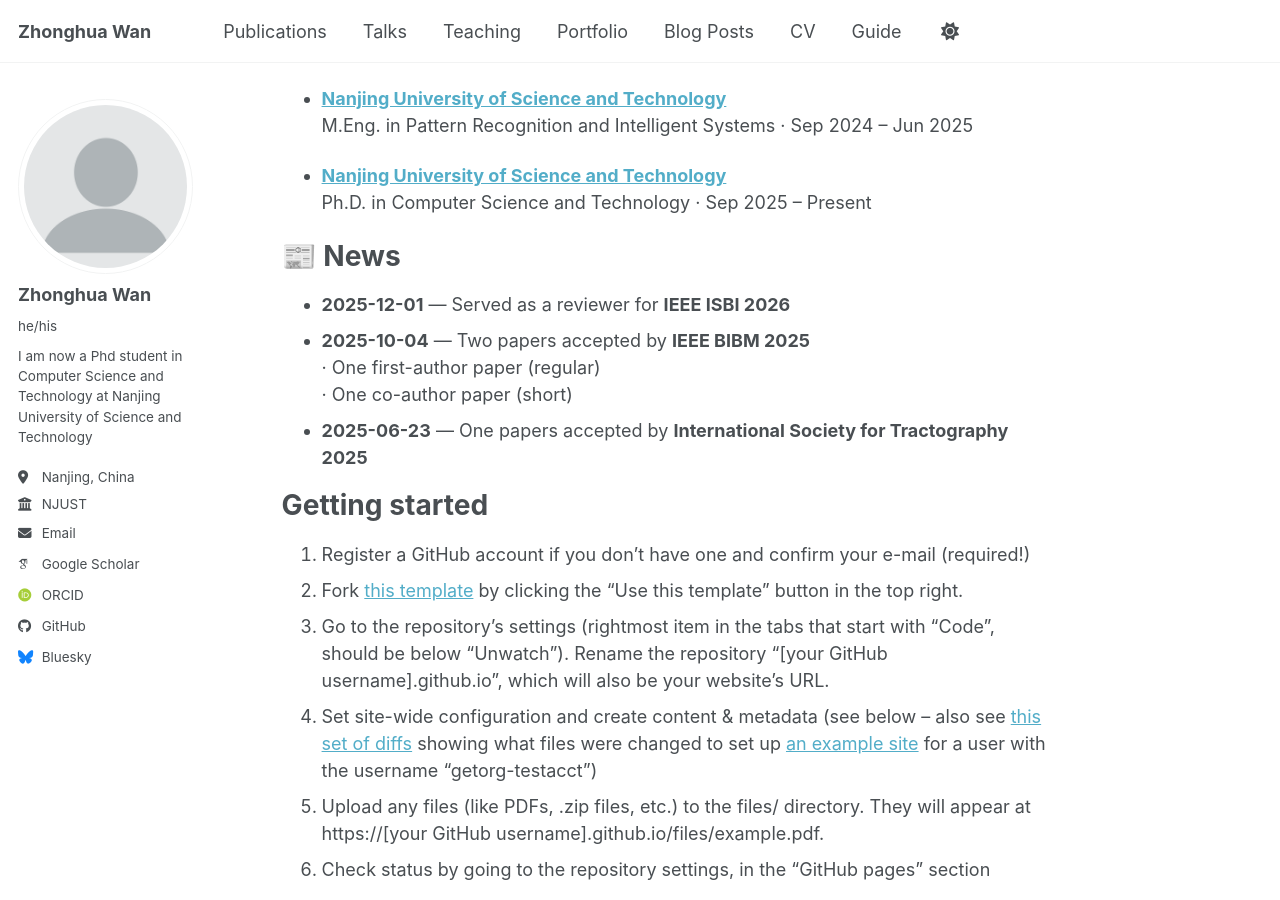
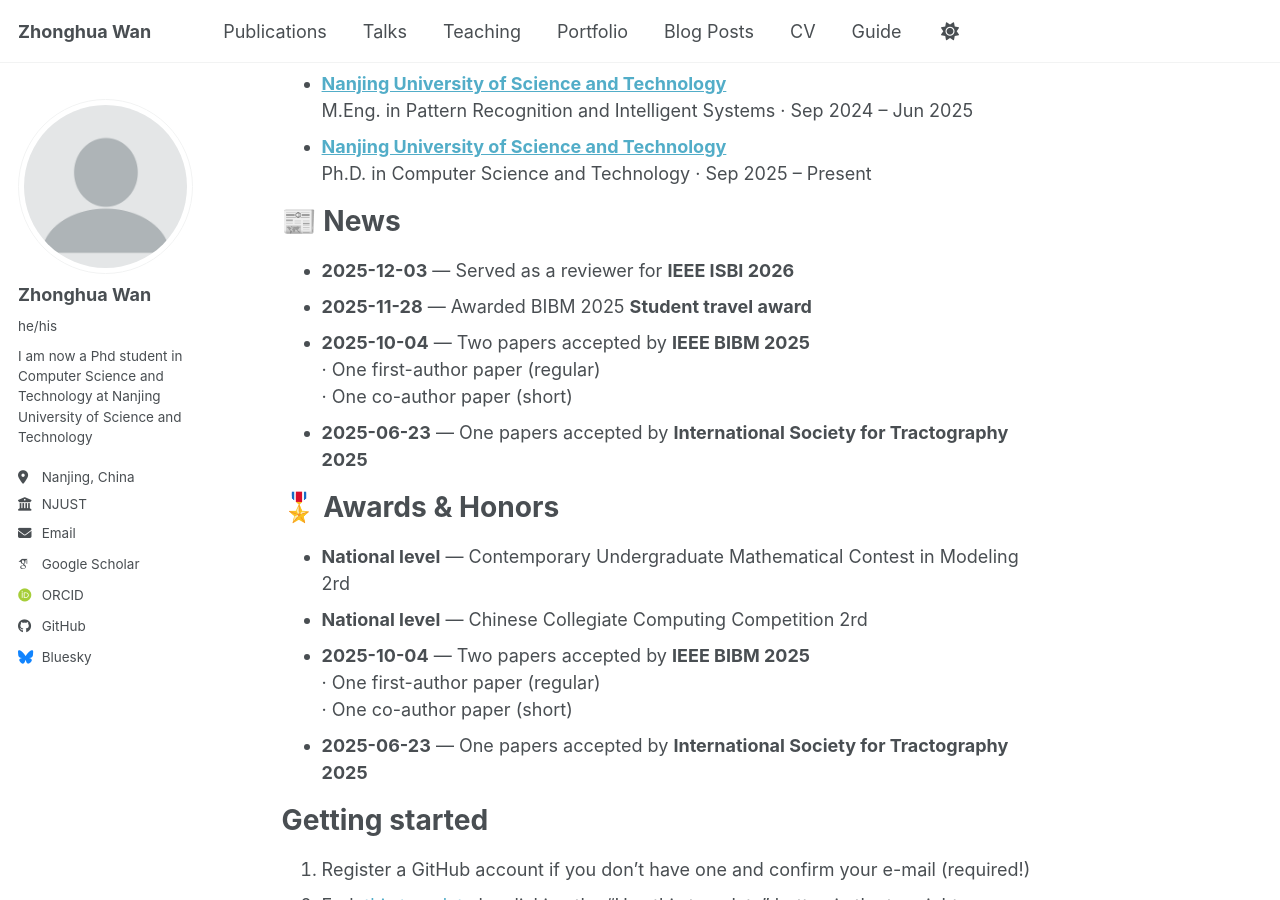
Before and after one commit to WanZhonghua/WanZhonghua.github.io, a Jekyll site: the page built from _pages/about.md, in a window 1280 px wide and 900 px high, scrolled down 344 px. Built offline with Jekyll 4.4.1, drawn with Linux system fonts in a browser that asks for light colours; some web fonts are replaced; a script bundle is joined from its source files by our own code; library files that are not in the unit come from our copies.

Commit message:
Update about.md

```diff
--- a/_pages/about.md
+++ b/_pages/about.md
@@ -14,10 +14,8 @@ Hello everyone, my name is Wan Zhonghua from HuaiNan, Anhui province. I am curre
 ======
 - **[Nanjing University of Chinese Medicine](https://www.njucm.edu.cn/)**
   B.Eng. in Artificial Intelligence · Sep 2020 – Jun 2024
-
 - **[Nanjing University of Science and Technology](https://www.njust.edu.cn/)**
   M.Eng. in Pattern Recognition and Intelligent Systems · Sep 2024 – Jun 2025
-
 - **[Nanjing University of Science and Technology](https://www.njust.edu.cn/)**
   Ph.D. in Computer Science and Technology · Sep 2025 – Present
 
@@ -25,11 +23,23 @@ Hello everyone, my name is Wan Zhonghua from HuaiNan, Anhui province. I am curre
 
 📰 News
 ======
-- **2025-12-01** — Served as a reviewer for **IEEE ISBI 2026**
+- **2025-12-03** — Served as a reviewer for **IEEE ISBI 2026**
+- **2025-11-28** — Awarded BIBM 2025 **Student travel award**
 - **2025-10-04** — Two papers accepted by **IEEE BIBM 2025**
    · One first-author paper (regular)
    · One co-author paper (short)
 - **2025-06-23** — One papers accepted by **International Society for Tractography 2025**
+
+
+🎖️ Awards & Honors
+======
+- **National level** — Contemporary Undergraduate Mathematical Contest in Modeling 2rd
+- **National level** — Chinese Collegiate Computing Competition 2rd
+- **2025-10-04** — Two papers accepted by **IEEE BIBM 2025**
+   · One first-author paper (regular)
+   · One co-author paper (short)
+- **2025-06-23** — One papers accepted by **International Society for Tractography 2025**
+
 
 
 
```
